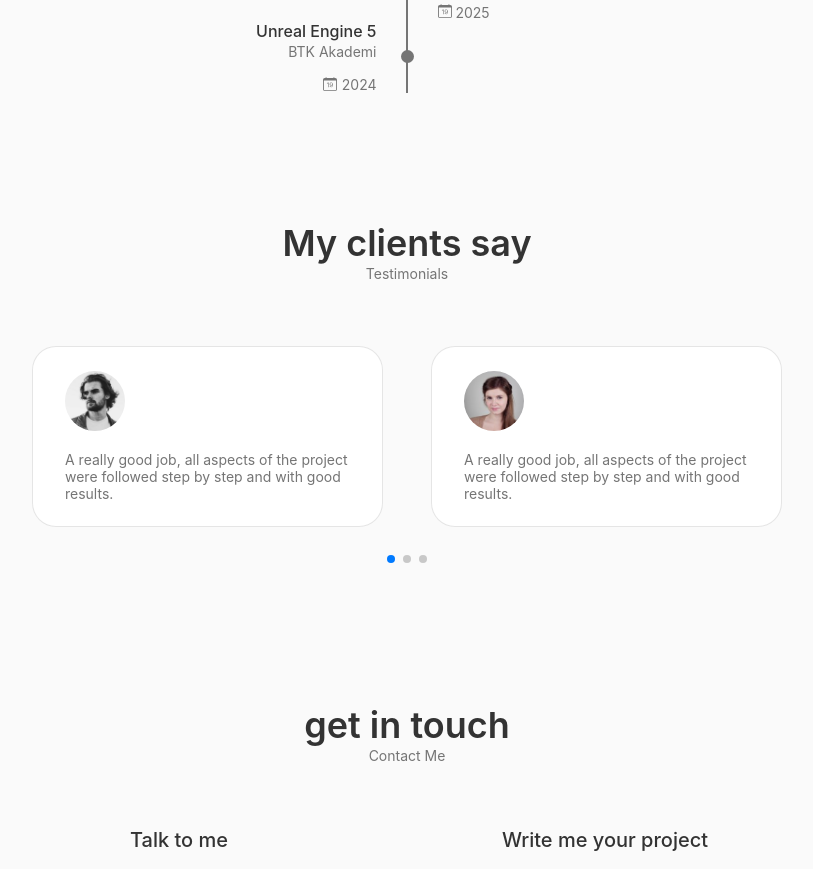
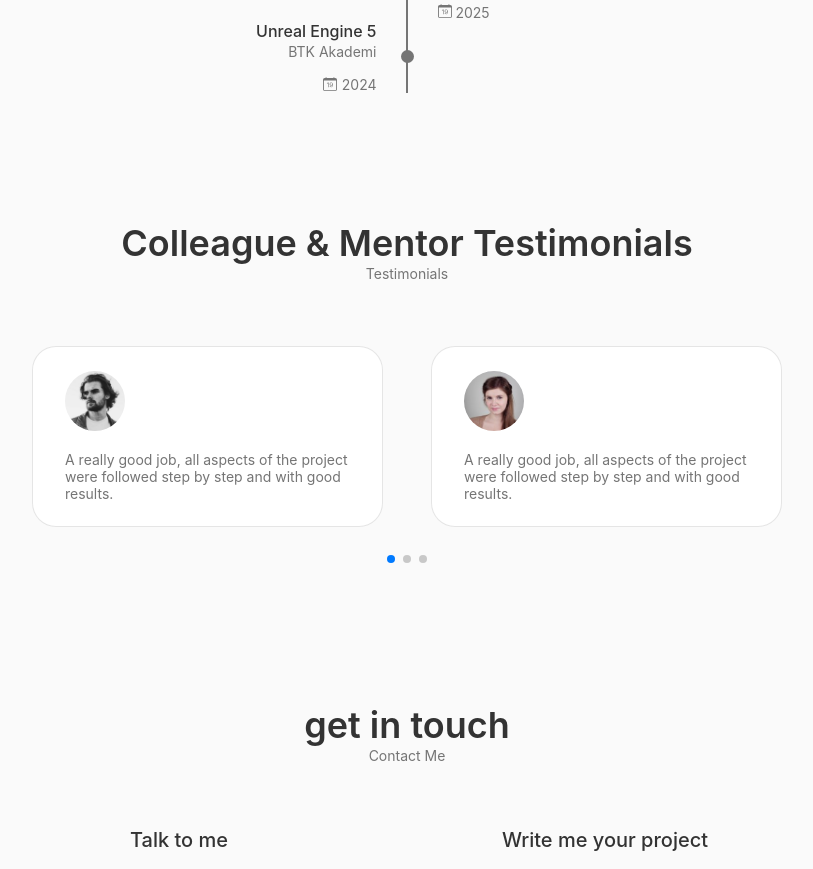
Before and after one commit to Furkan-ThecLifeN/My-Portfolio, a React (Create React App) app: page / in a window 1280 px wide. Shown: the part 3380-4249 px from the top of the page, without its empty margins (233-1046 px from the left). Built offline with nearby package versions, Linux system fonts and the light colour scheme.

Commit message:
Bugs resolved

```diff
--- a/src/components/testimonials/Testimonials.jsx
+++ b/src/components/testimonials/Testimonials.jsx
@@ -15,7 +15,7 @@ import { Pagination } from "swiper/modules";
 const Testimonials = () => {
   return (
     <section className="testimonial container section" id="testimonials">
-      <h2 className="section__title">My clients say</h2>
+      <h2 className="section__title">Colleague & Mentor Testimonials</h2>
       <span className="section__subtitle">Testimonials</span>
 
       <Swiper
--- a/src/components/testimonials/testimonials.css
+++ b/src/components/testimonials/testimonials.css
@@ -1,3 +1,7 @@
+.testimonial {
+    width: 90%;
+}
+
 .testimonial__container {
     width: 750px;
 }
```
